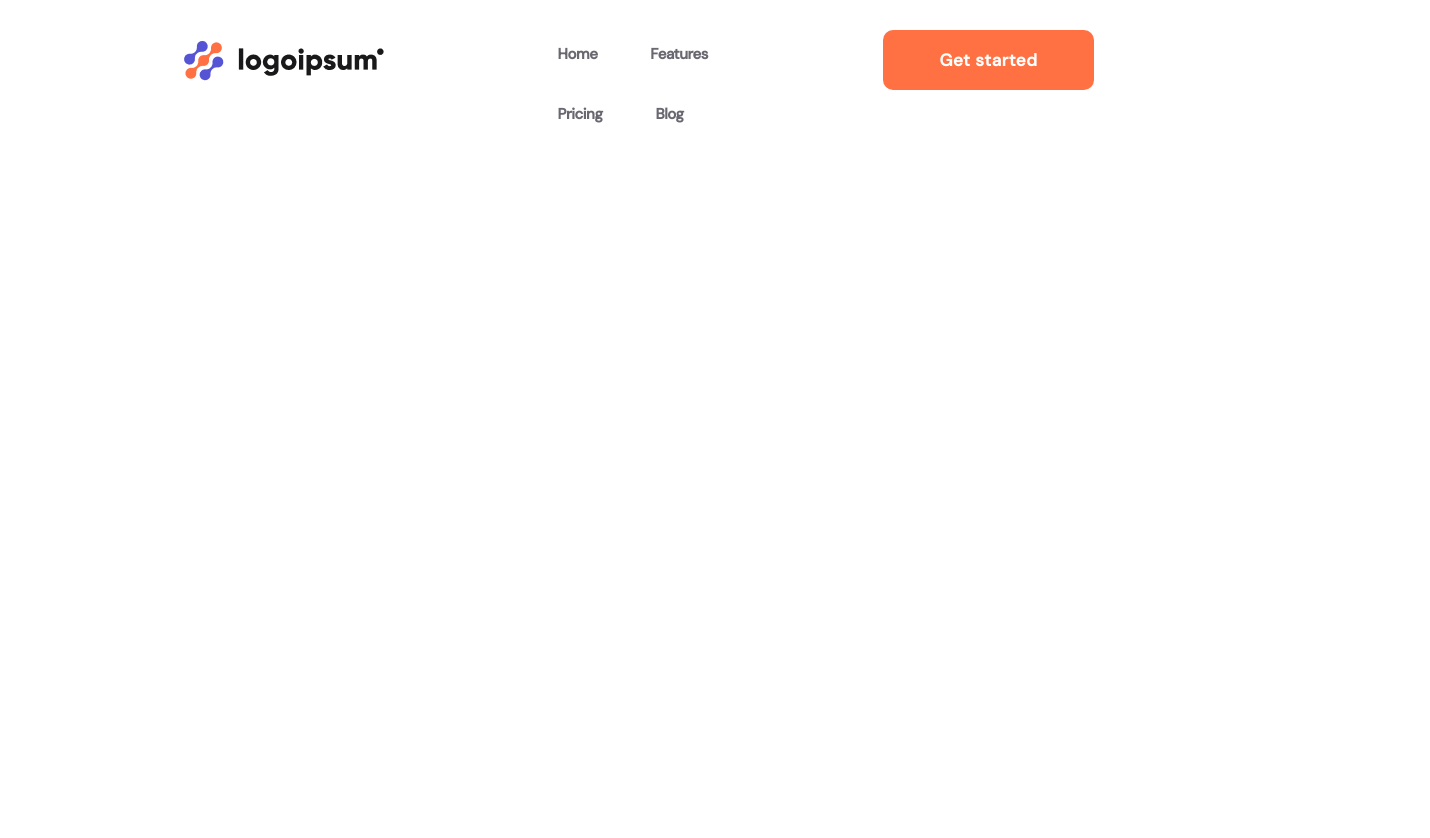
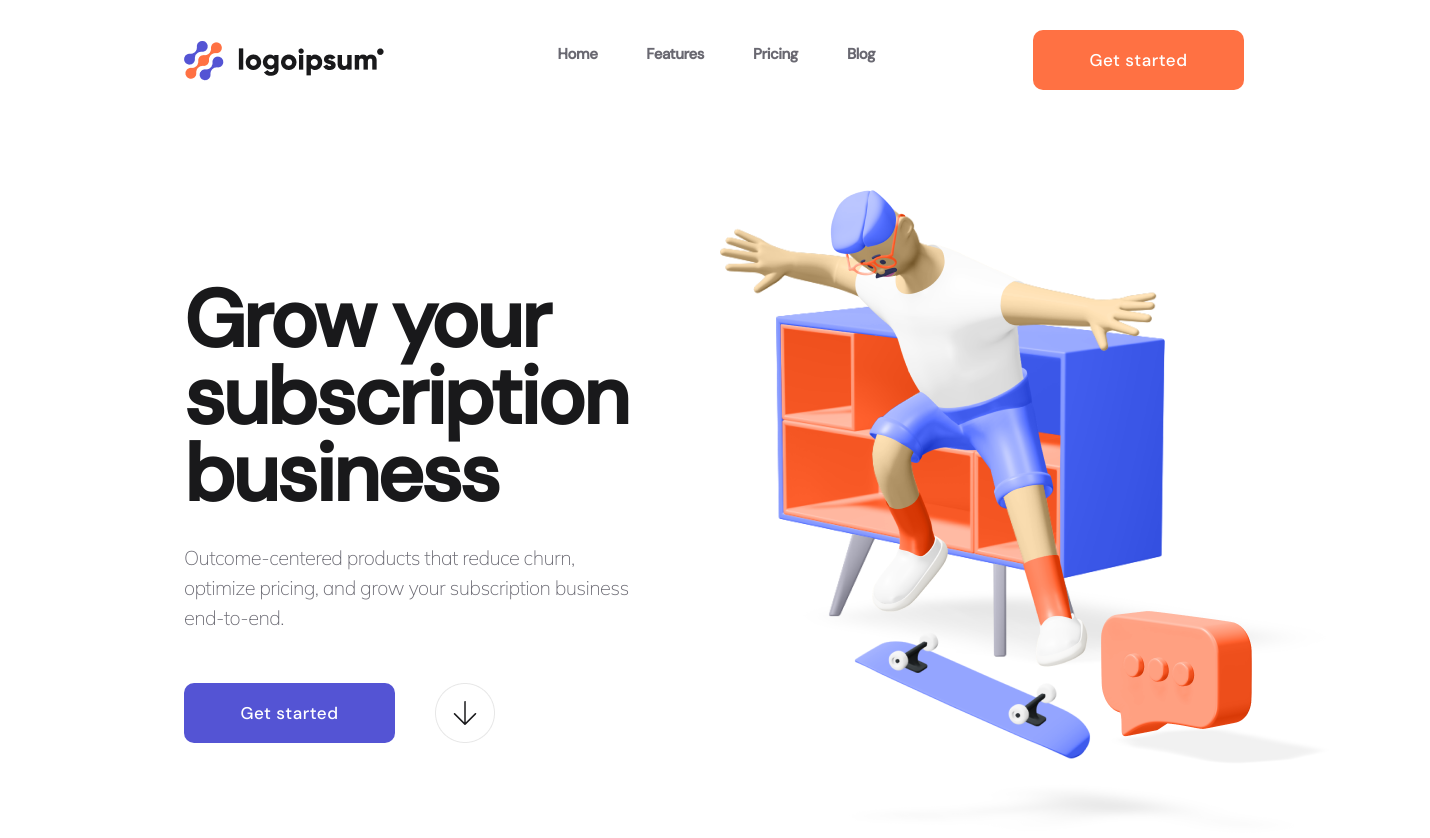
Before and after one commit to Raimund-zim/HomeTask, a plain HTML site: page index.html in a window 1280 px wide. Shown: the whole page, 1430 px wide, since content can reach past the window. Before the commit the page ends 800 px from the top, so only its background shows below. Drawn offline with Linux system fonts and the light colour scheme.

Commit message:
Last commit

```diff
--- a/CSS/style.css
+++ b/CSS/style.css
@@ -12,11 +12,15 @@ body {
 	margin-top: 30px;
 	margin-left: 184.1px;
 	margin-right: 186px;
+	margin-bottom: 100px;
 }
 .logo {
 	margin-right: 149px;
 	margin-top: 9.5px;
 	margin-bottom: 9.5px;
+}
+.link__group-1 {
+	display: inline-flex;
 }
 
 .nav__link {
@@ -45,7 +49,6 @@ body {
 
 	font-family: DM Sans;
 	font-style: normal;
-	font-weight: bold;
 	font-size: 17px;
 	line-height: 22px;
 	text-align: center;
@@ -59,7 +62,7 @@ body {
 	position: relative;
 }
 .nav__link:hover {
-	color: #5454d4;
+	color: #19191b;
 }
 .nav__link:hover::before {
 	transform: scaleX(1);
@@ -75,3 +78,68 @@ body {
 	bottom: -10px;
 	transform: scaleX(0);
 }
+
+.hero {
+	display: inline-flex;
+	width: 1146px;
+	height: 644px;
+	margin: 190px 100px 0 184px;
+}
+.hero__text-and-links {
+}
+.hero__text1 {
+	position: absolute;
+	height: 231px;
+	width: 462px;
+	margin-top: 92px;
+
+	font-family: DM Sans;
+	font-style: normal;
+	font-weight: bold;
+	font-size: 80px;
+	line-height: 77px;
+	letter-spacing: -2.50105px;
+	color: #19191b;
+}
+.hero__text2 {
+	position: absolute;
+	height: 90px;
+	width: 459px;
+	margin-top: 353px;
+
+	font-family: Mulish, sans-serif;
+	font-style: normal;
+	font-weight: normal;
+	font-size: 20px;
+	line-height: 30px;
+	letter-spacing: -0.625263px;
+	color: #696871;
+}
+.hero__image {
+	margin: 0px 30px 0px 536px;
+}
+.hero__link1 {
+	position: absolute;
+	margin-top: 493px;
+
+	font-family: DM sans, sans-serif;
+	height: 60px;
+	width: 211px;
+	border-radius: 10px;
+	background-color: #5454d4;
+	border: none;
+	cursor: pointer;
+
+	font-family: DM Sans;
+	font-style: normal;
+	font-size: 17px;
+	line-height: 22px;
+	text-align: center;
+	letter-spacing: 0.531474px;
+	color: #ffffff;
+}
+.down--arrow {
+	position: absolute;
+	margin-top: 493px;
+	margin-left: 251px;
+}
--- a/index.html
+++ b/index.html
@@ -27,7 +27,25 @@
 		<form action="https://www.google.com" target="_blank" class="start__form">
 			<button class="start__button">Get started</button>
 		</form>
+	</div>
+	<div class="hero">
+		<div class="hero__text-and-links">
+			<div class="hero__text1">
+				Grow your subscription business
+			</div>
+		</div>
+		<div class="hero__text2">Outcome-centered products that reduce churn, optimize pricing, and grow your subscription
+			business end-to-end.</div>
+		<div class="hero__links">
+			<form action="https://www.google.com" target="_blank">
+				<button class="hero__link1">Get started</button>
+				<img class="down--arrow" src="/img/Down Arrow.png" alt="Down arrow">
 
+			</form>
+		</div>
+		<div class="hero__image">
+			<img src="/img/Hero 3D.png" alt="Hero">
+		</div>
 	</div>
 
 </body>
```
Also changed, not shown: img/Down Arrow.png (added), img/Hero 3D.png (added), img/pose_7.png (deleted).
